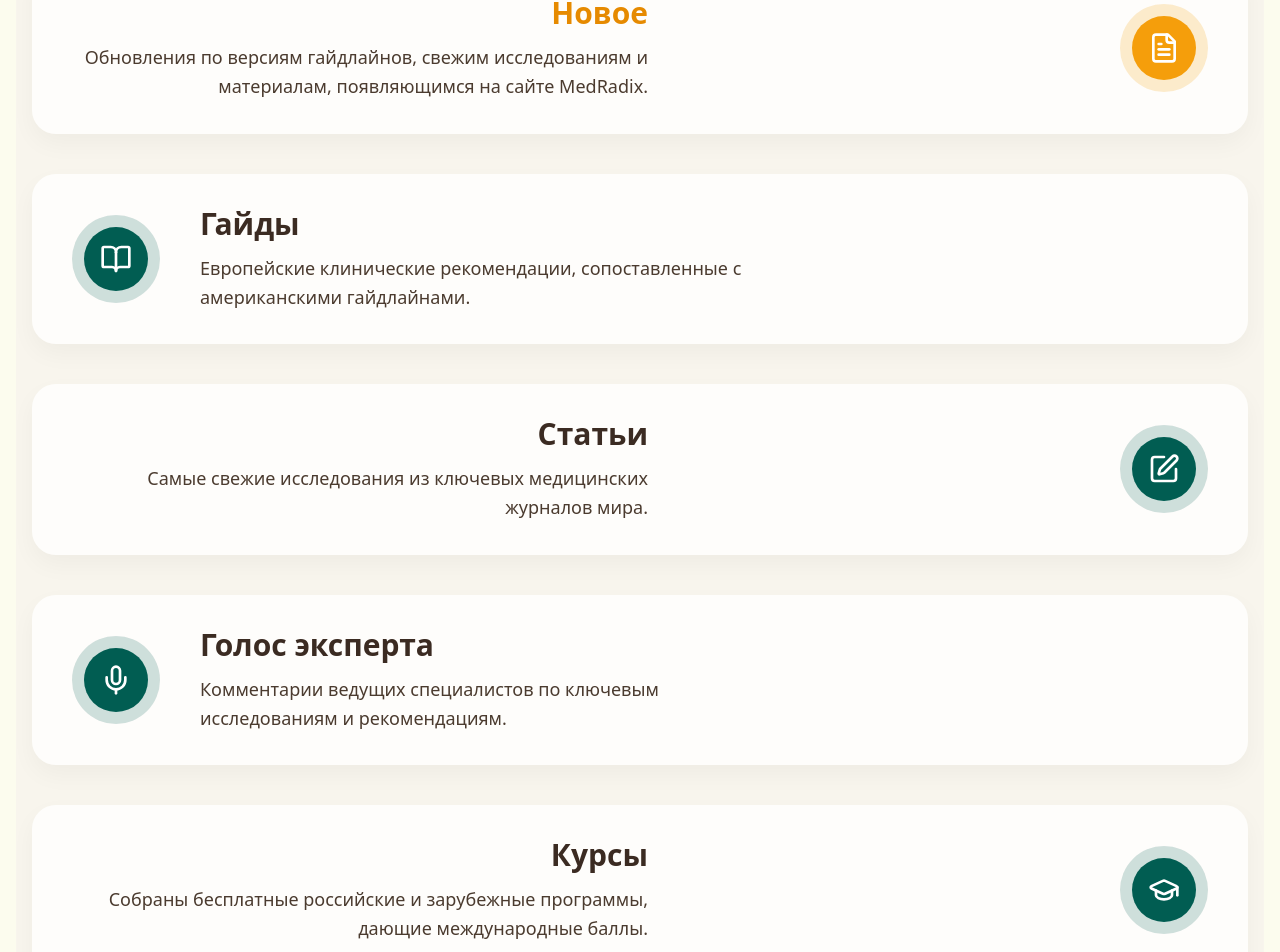
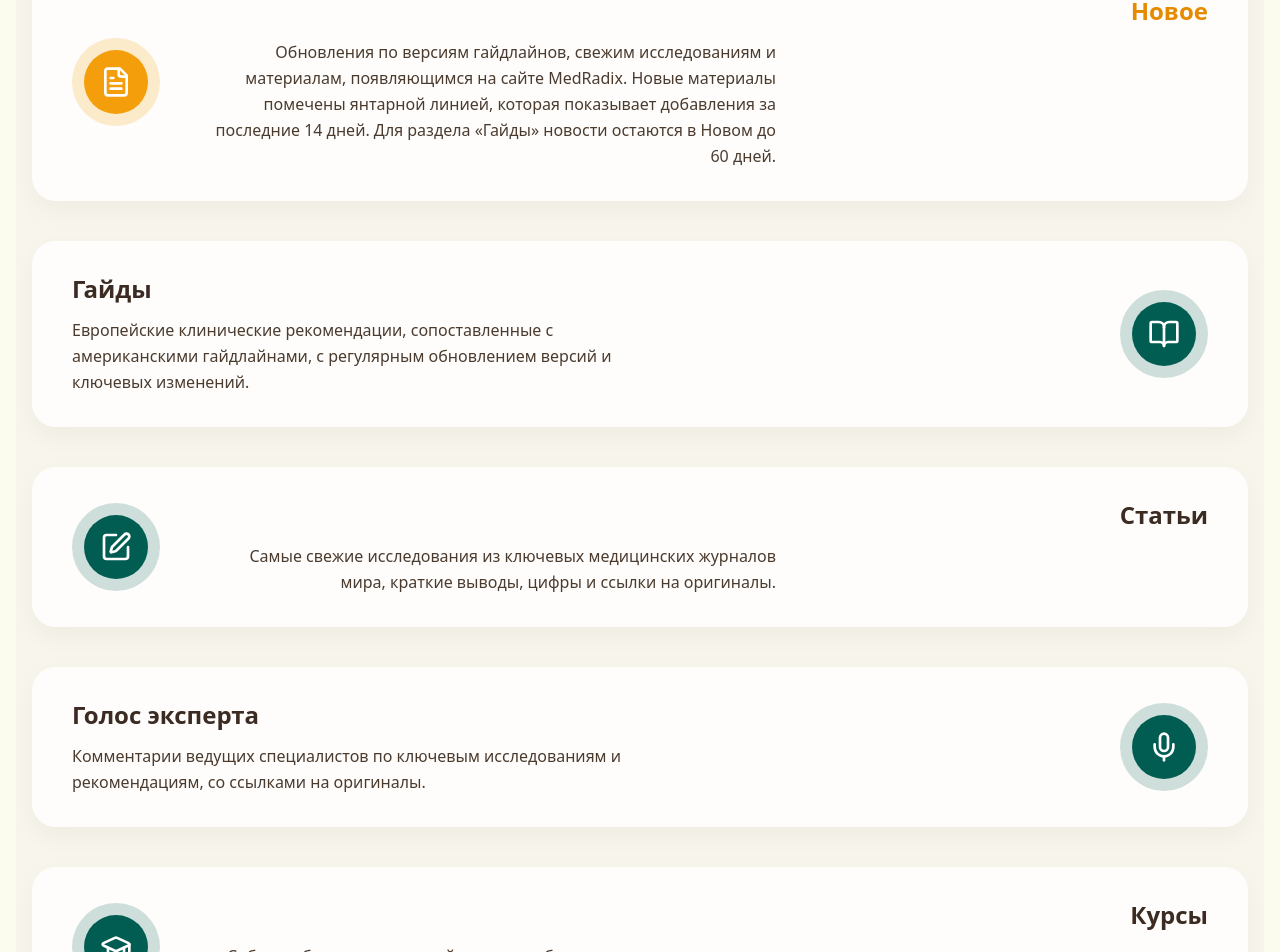
Before and after one commit to NMaryko/MedRadix, a Next.js app: page / in a window 1280 px wide. Shown: the part 600-1552 px from the top of the page. Built offline with nearby package versions, Linux system fonts and the light colour scheme.

Commit message:
Update page.tsx

```diff
--- a/app/page.tsx
+++ b/app/page.tsx
@@ -1,4 +1,4 @@
-// app/page.tsx
+// app/page.tsx - ВОССТАНОВЛЕН ОРИГИНАЛ + мобильная адаптация
 'use client';
 
 import { useState } from 'react';
@@ -90,37 +90,37 @@ const SECTIONS: SectionConfig[] = [
   {
     id: 'news',
     title: 'Новое',
-    description: 'Обновления по версиям гайдлайнов, свежим исследованиям и материалам, появляющимся на сайте MedRadix.',
+    description: 'Обновления по версиям гайдлайнов, свежим исследованиям и материалам, появляющимся на сайте MedRadix. Новые материалы помечены янтарной линией, которая показывает добавления за последние 14 дней. Для раздела «Гайды» новости остаются в Новом до 60 дней.',
     href: '/news',
   },
   {
     id: 'guides',
     title: 'Гайды',
-    description: 'Европейские клинические рекомендации, сопоставленные с американскими гайдлайнами.',
+    description: 'Европейские клинические рекомендации, сопоставленные с американскими гайдлайнами, с регулярным обновлением версий и ключевых изменений.',
     href: '/guides',
   },
   {
     id: 'articles',
     title: 'Статьи',
-    description: 'Самые свежие исследования из ключевых медицинских журналов мира.',
+    description: 'Самые свежие исследования из ключевых медицинских журналов мира, краткие выводы, цифры и ссылки на оригиналы.',
     href: '/articles',
   },
   {
     id: 'experts',
     title: 'Голос эксперта',
-    description: 'Комментарии ведущих специалистов по ключевым исследованиям и рекомендациям.',
+    description: 'Комментарии ведущих специалистов по ключевым исследованиям и рекомендациям, со ссылками на оригиналы.',
     href: '/experts',
   },
   {
     id: 'courses',
     title: 'Курсы',
-    description: 'Собраны бесплатные российские и зарубежные программы, дающие международные баллы.',
+    description: 'Собраны бесплатные российские и зарубежные программы, дающие международные баллы (CME/НМО).',
     href: '/courses',
   },
   {
     id: 'calculators',
     title: 'Калькуляторы',
-    description: 'Достаточно один раз ввести данные, чтобы получить параллельные расчёты.',
+    description: 'Достаточно один раз ввести данные, чтобы получить параллельные расчёты по европейским и американским стандартам.',
     href: '/calculators',
   },
   {
@@ -132,13 +132,13 @@ const SECTIONS: SectionConfig[] = [
   {
     id: 'nurses',
     title: 'Медсестрам',
-    description: 'Раздел с редкими обучающими материалами, где можно получить бесплатные кредиты.',
+    description: 'Раздел с редкими обучающими материалами, где можно получить бесплатные кредиты за прохождение.',
     href: '/nurses',
   },
   {
     id: 'folders',
     title: 'Папки',
-    description: 'Сохранение сертификатов и файлов в личном кабинете с автоматическим подсчётом баллов.',
+    description: 'Сохранение сертификатов и файлов в личном кабинете с автоматическим подсчётом баллов (CME/НМО).',
     href: '/folders',
   },
 ];
@@ -168,14 +168,15 @@ export default function HomePage() {
       <section className="border-b border-gray-200">
         <div className="max-w-[1360px] mx-auto px-4 pt-4 pb-4">
           <div className="flex flex-col lg:flex-row items-center gap-4 lg:gap-0">
-            {/* Чип */}
+
+            {/* Чип - слева на десктопе, сверху на мобильных */}
             <div className="flex-1 flex justify-start order-2 lg:order-1">
               <button className="px-5 py-1.5 text-xs font-medium rounded-full border border-[#b6b6c0] bg-white shadow-sm">
                 Афоризм месяца
               </button>
             </div>
 
-            {/* Афоризм */}
+            {/* Афоризм - центр */}
             <div className="flex-shrink-0 text-center order-1 lg:order-2">
               <h2 className="text-xl md:text-2xl lg:text-3xl font-semibold italic tracking-wide">
                 Mens sana in corpore sano
@@ -185,7 +186,7 @@ export default function HomePage() {
               </p>
             </div>
 
-            {/* Фильтр */}
+            {/* Фильтр - справа на десктопе, снизу на мобильных */}
             <div className="flex-1 flex justify-end order-3">
               <div className="flex flex-col items-end gap-1">
                 <span className="text-[11px] uppercase tracking-[0.18em] text-[#9c978f] hidden lg:block">
@@ -206,8 +207,8 @@ export default function HomePage() {
         </div>
       </section>
 
-      {/* Новое */}
-      <section className="relative max-w-[1360px] mx-auto px-4 pt-6 lg:pt-8 pb-12 lg:pb-16">
+      {/* Новости */}
+      <section className="relative max-w-[1360px] mx-auto px-4 pt-8 pb-16">
         <div className="absolute left-4 lg:left-10 top-2 bottom-2 flex items-stretch pointer-events-none">
           <div className="w-[2px] bg-gradient-to-b from-[#facc15]/0 via-[#facc15] to-[#facc15]/0 animate-pulse" />
         </div>
@@ -220,7 +221,7 @@ export default function HomePage() {
               </div>
               <a
                 href={item.href}
-                className="text-sm lg:text-[16px] md:text-[17px] leading-relaxed text-[#3b342d] hover:text-[#015d52] transition-colors"
+                className="text-sm lg:text-[16px] leading-relaxed text-[#3b342d] hover:text-[#015d52] transition-colors"
               >
                 {item.title}
               </a>
@@ -229,9 +230,9 @@ export default function HomePage() {
         </ul>
       </section>
 
-      {/* Шахматка разделов */}
+      {/* Шахматка разделов - ВОССТАНОВЛЕНА оригинальная структура */}
       <section className="border-t border-gray-200 bg-[#f8f4ee]/80">
-        <div className="max-w-[1360px] mx-auto px-4 py-12 lg:py-16 space-y-8 lg:space-y-10">
+        <div className="max-w-[1360px] mx-auto px-4 py-16 space-y-10">
           {SECTIONS.map((section, index) => {
             const Icon = getSectionIcon(section.id);
             const isOdd = (index + 1) % 2 === 1;
@@ -242,65 +243,30 @@ export default function HomePage() {
 
             return (
               <a key={section.id} href={section.href} className="block group">
-                <div className="flex flex-col lg:flex-row items-center gap-6 lg:gap-10 rounded-3xl bg-white/80 px-6 lg:px-10 py-6 lg:py-8 shadow-[0_10px_25px_rgba(0,0,0,0.04)] transition-all duration-300 group-hover:shadow-[0_16px_40px_rgba(0,0,0,0.12)] group-hover:-translate-y-0.5">
+                <div className={`flex flex-col lg:flex-row items-center gap-6 lg:gap-10 rounded-3xl bg-white/80 px-6 lg:px-10 py-8 shadow-[0_10px_25px_rgba(0,0,0,0.04)] transition-all duration-300 group-hover:shadow-[0_16px_40px_rgba(0,0,0,0.12)] group-hover:-translate-y-0.5 ${
+                  isOdd ? 'lg:flex-row' : 'lg:flex-row-reverse'
+                }`}>
 
-                  {/* Для мобильных: всегда иконка сверху, текст снизу */}
-                  <div className="lg:hidden w-full text-center">
-                    <div className={`relative rounded-full p-3 ${haloBase} transition-all duration-300 group-hover:scale-110 group-hover:bg-opacity-70 mx-auto`}>
+                  {/* Иконка */}
+                  <div className="flex-none flex justify-center lg:justify-start">
+                    <div className={`relative rounded-full p-3 ${haloBase} transition-all duration-300 group-hover:scale-110 group-hover:bg-opacity-70`}>
                       <div className={`flex h-14 w-14 lg:h-16 lg:w-16 items-center justify-center rounded-full ${circleBase} text-white`}>
                         <Icon className="h-7 w-7 lg:h-8 lg:w-8" />
                       </div>
                     </div>
-                    <h3 className={`${textColorTitle} text-xl lg:text-2xl md:text-3xl font-semibold mt-4 mb-3`}>
+                  </div>
+
+                  {/* Текст */}
+                  <div className={`flex-1 text-center lg:text-left ${
+                    isOdd ? 'lg:text-right' : 'lg:text-left'
+                  }`}>
+                    <h3 className={`${textColorTitle} text-xl lg:text-2xl font-semibold mb-3`}>
                       {section.title}
                     </h3>
-                    <p className="text-sm lg:text-base md:text-lg leading-relaxed text-[#4b3b2f]">
+                    <p className="text-sm lg:text-base leading-relaxed text-[#4b3b2f] max-w-xl mx-auto lg:mx-0">
                       {section.description}
                     </p>
                   </div>
-
-                  {/* Для десктопа: сохраняем шахматку */}
-                  {isOdd ? (
-                    <>
-                      <div className="hidden lg:flex flex-1 text-right">
-                        <div>
-                          <h3 className={`${textColorTitle} text-2xl md:text-3xl font-semibold mb-3`}>
-                            {section.title}
-                          </h3>
-                          <p className="text-base md:text-lg leading-relaxed text-[#4b3b2f] max-w-xl ml-auto">
-                            {section.description}
-                          </p>
-                        </div>
-                      </div>
-                      <div className="hidden lg:flex flex-none justify-end">
-                        <div className={`relative rounded-full p-3 ${haloBase} transition-all duration-300 group-hover:scale-110 group-hover:bg-opacity-70`}>
-                          <div className={`flex h-16 w-16 items-center justify-center rounded-full ${circleBase} text-white`}>
-                            <Icon className="h-8 w-8" />
-                          </div>
-                        </div>
-                      </div>
-                    </>
-                  ) : (
-                    <>
-                      <div className="hidden lg:flex flex-none justify-start">
-                        <div className={`relative rounded-full p-3 ${haloBase} transition-all duration-300 group-hover:scale-110 group-hover:bg-opacity-70`}>
-                          <div className={`flex h-16 w-16 items-center justify-center rounded-full ${circleBase} text-white`}>
-                            <Icon className="h-8 w-8" />
-                          </div>
-                        </div>
-                      </div>
-                      <div className="hidden lg:flex flex-1 text-left">
-                        <div>
-                          <h3 className={`${textColorTitle} text-2xl md:text-3xl font-semibold mb-3`}>
-                            {section.title}
-                          </h3>
-                          <p className="text-base md:text-lg leading-relaxed text-[#4b3b2f] max-w-xl mr-auto">
-                            {section.description}
-                          </p>
-                        </div>
-                      </div>
-                    </>
-                  )}
                 </div>
               </a>
             );
@@ -310,14 +276,14 @@ export default function HomePage() {
 
       {/* CTA */}
       <section className="border-t border-gray-200">
-        <div className="max-w-[1360px] mx-auto px-4 py-12 lg:py-16 text-center">
-          <button className="inline-flex items-center justify-center rounded-full bg-[#015d52] px-8 lg:px-10 py-3 text-base md:text-lg font-semibold text-white shadow-md hover:bg-[#01463d] hover:shadow-lg transition-colors">
+        <div className="max-w-[1360px] mx-auto px-4 py-16 text-center">
+          <button className="inline-flex items-center justify-center rounded-full bg-[#015d52] px-8 lg:px-10 py-3 text-base lg:text-lg font-semibold text-white shadow-md hover:bg-[#01463d] hover:shadow-lg transition-colors">
             Получить полный доступ MedRadix
           </button>
-          <p className="mt-4 text-sm md:text-base text-[#4b3b2f]">
+          <p className="mt-4 text-sm lg:text-base text-[#4b3b2f]">
             для врачей — от $12/мес, для медсестер — от $7/мес
           </p>
-          <p className="mt-6 lg:mt-10 text-sm md:text-base text-[#4b3b2f]">
+          <p className="mt-10 text-sm lg:text-base text-[#4b3b2f]">
             support@medradix.info
           </p>
         </div>
```
